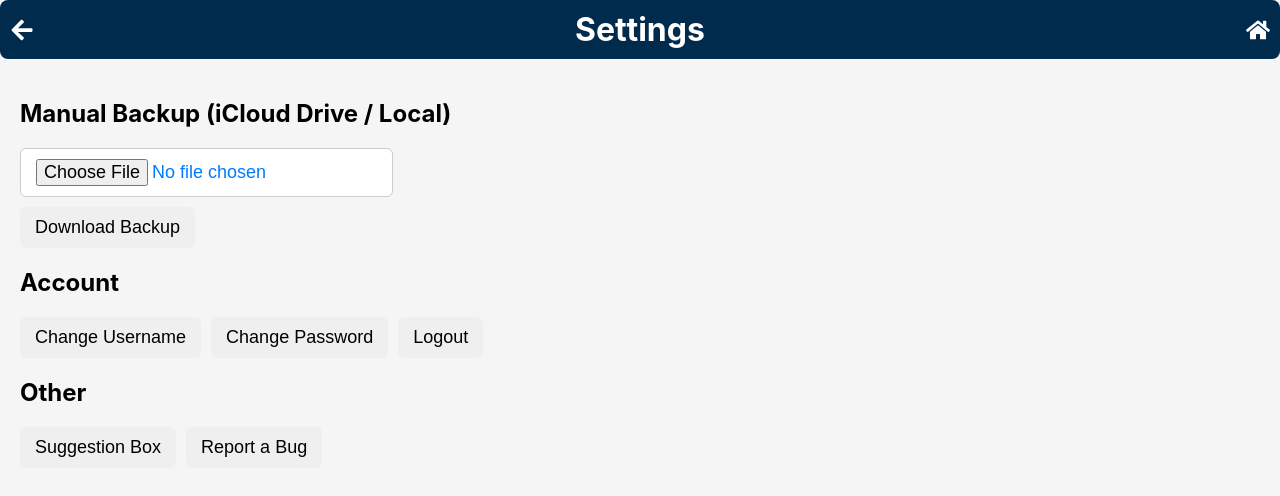
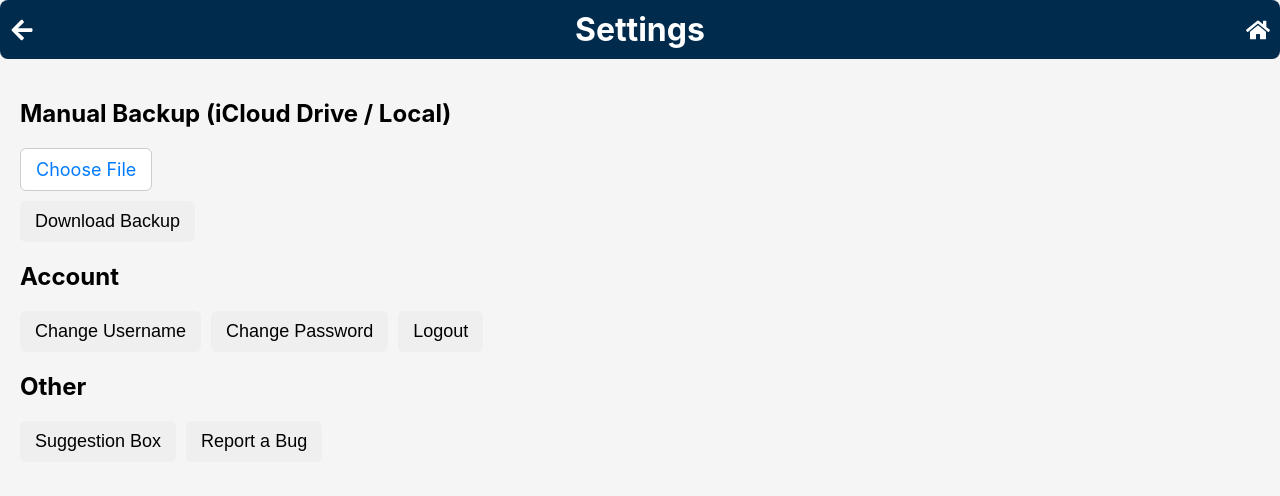
Before and after one commit to Vostcard-app/web-app, a React (Vite) app: page /settings in a window 1280 px wide. Shown: the top 496 px of the page. Built offline with nearby package versions, Linux system fonts and the light colour scheme.

Commit message:
Ready for Netlify deploy

```diff
--- a/src/pages/SettingsView.tsx
+++ b/src/pages/SettingsView.tsx
@@ -35,18 +35,23 @@ const SettingsView = () => {
         <section style={{ marginBottom: '20px' }}>
           <h2>Manual Backup (iCloud Drive / Local)</h2>
           <div>
-            <input
-              type="file"
-              accept="application/json"
+            <label
               style={{
+                display: 'inline-block',
                 fontSize: '18px',
                 padding: '10px 15px',
                 borderRadius: '6px',
                 backgroundColor: 'white',
+                border: '1px solid #ccc',
                 color: '#007BFF',
-                border: '1px solid #ccc',
                 cursor: 'pointer'
               }}
+            >
+              Choose File
+              <input
+                type="file"
+                accept="application/json"
+                style={{ display: 'none' }}
                 onChange={(e) => {
                   const file = e.target.files?.[0];
                   if (!file) return;
@@ -71,6 +76,7 @@ const SettingsView = () => {
                   reader.readAsText(file);
                 }}
               />
+            </label>
           </div>
           <div style={{ marginTop: '10px' }}>
             <button
```
Lines whose indentation alone changed are shown as unchanged.
